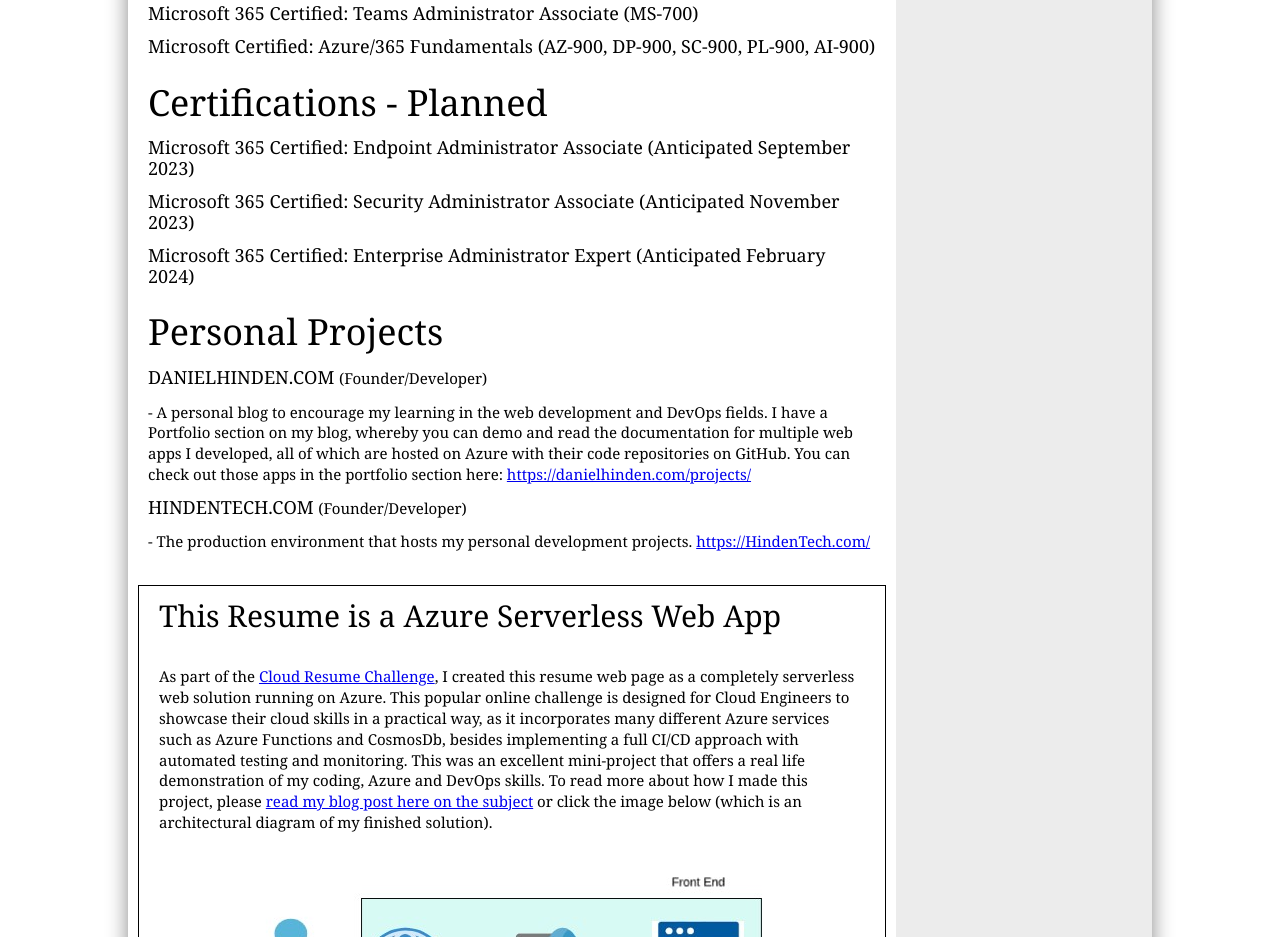
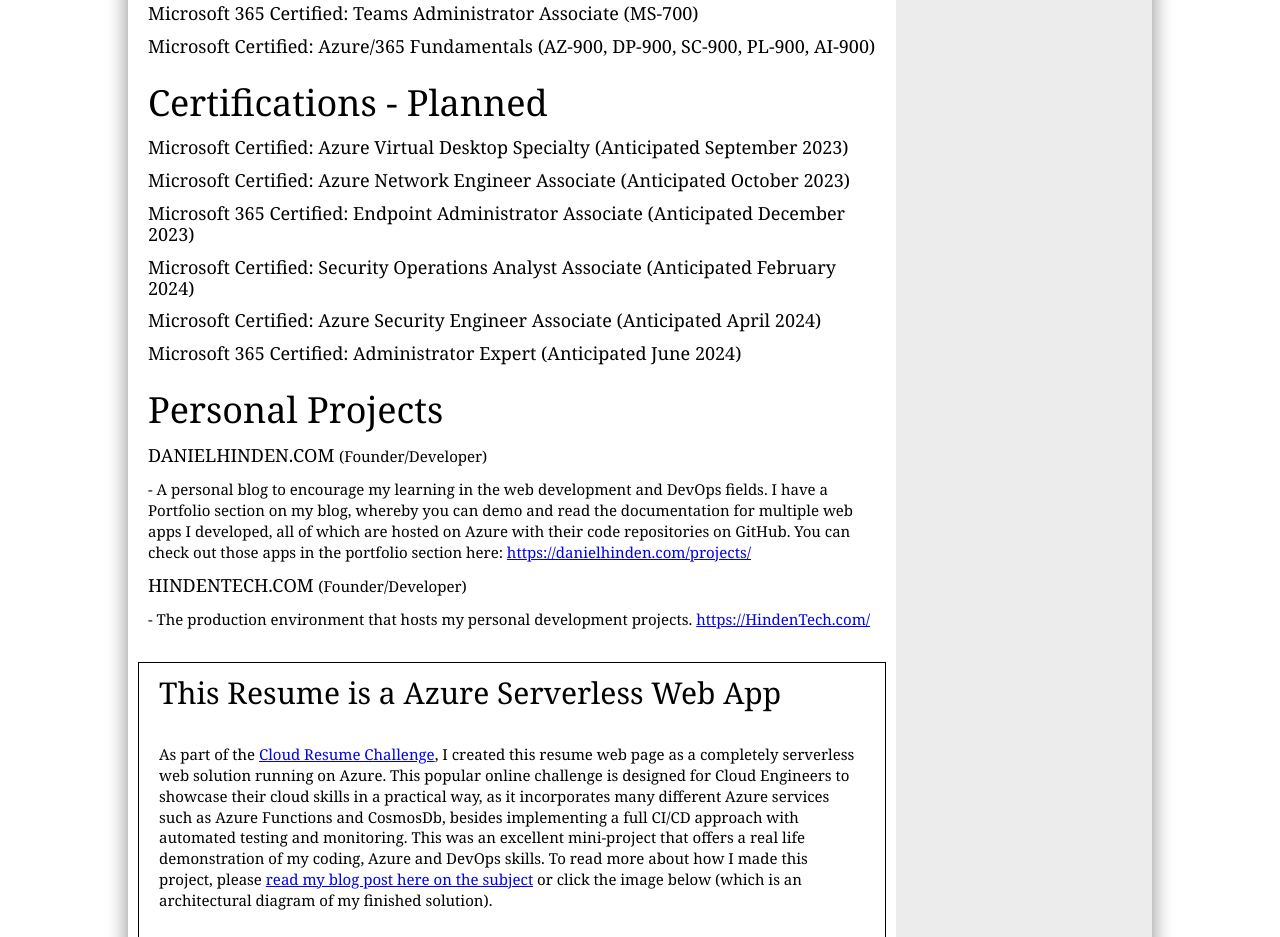
Before and after one commit to hindentech/graphical-resume, a plain HTML site: page index.html in a window 1280 px wide. Shown: the part 2589-3526 px from the top of the page. Drawn offline with Linux system fonts and the light colour scheme; no server answers.

Commit message:
Update Upcoming Certs

```diff
--- a/index.html
+++ b/index.html
@@ -188,13 +188,22 @@
             <h1>Certifications - Planned</h1>
           </div>
           <div class="education_title">
-            <h1 class="education_title">Microsoft 365 Certified: Endpoint Administrator Associate (Anticipated September 2023) </h1>
+            <h1 class="education_title">Microsoft Certified: Azure Virtual Desktop Specialty (Anticipated September 2023) </h1>
           </div>
           <div class="education_title">
-            <h1 class="education_title">Microsoft 365 Certified: Security Administrator Associate (Anticipated November 2023) </h1>
+            <h1 class="education_title">Microsoft Certified: Azure Network Engineer Associate (Anticipated October 2023) </h1>
           </div>
           <div class="education_title">
-            <h1 class="education_title">Microsoft 365 Certified: Enterprise Administrator Expert (Anticipated February 2024) </h1>
+            <h1 class="education_title">Microsoft 365 Certified: Endpoint Administrator Associate (Anticipated December 2023) </h1>
+          </div>
+          <div class="education_title">
+            <h1 class="education_title">Microsoft Certified: Security Operations Analyst Associate (Anticipated February 2024) </h1>
+          </div>
+          <div class="education_title">
+            <h1 class="education_title">Microsoft Certified: Azure Security Engineer Associate (Anticipated April 2024) </h1>
+          </div>
+          <div class="education_title">
+            <h1 class="education_title">Microsoft 365 Certified: Administrator Expert (Anticipated June 2024) </h1>
           </div>
         </div>
 
```
